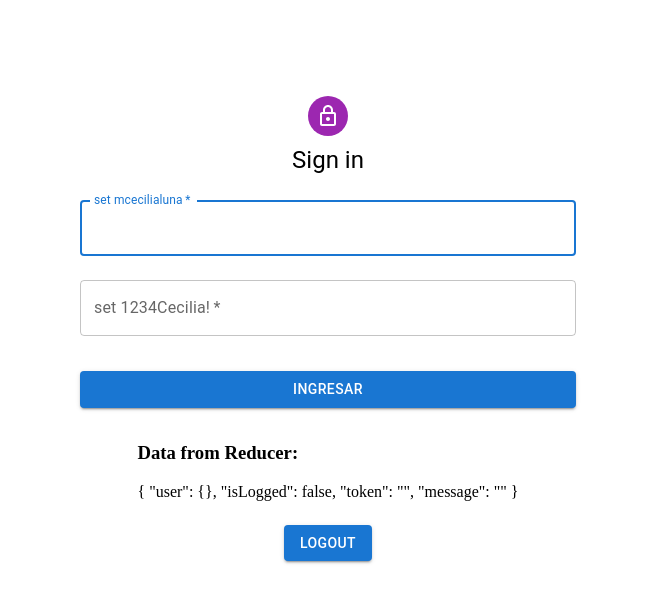
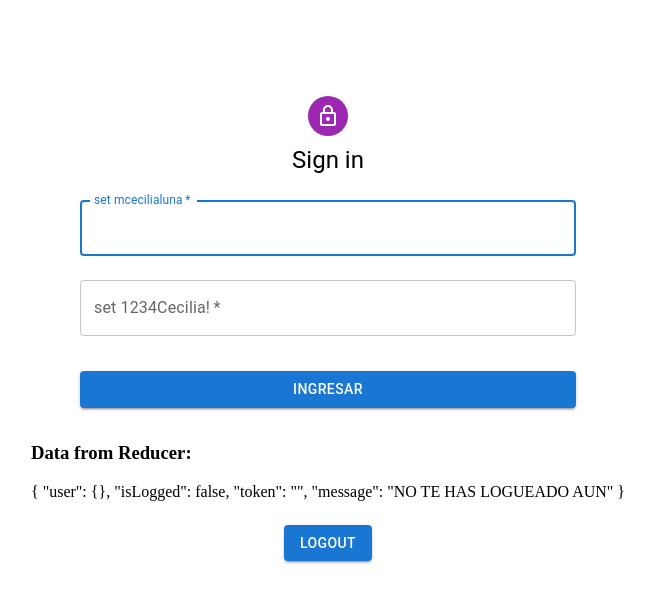
Before and after one commit to MCeciliaLuna/REACT-AVANZADO-RC-4, a React (Vite) app: page /products in a window 1280 px wide. Shown: the top 602 px of the page, without its empty margins (312-966 px from the left). Built offline with nearby package versions, Linux system fonts and the light colour scheme.

Commit message:
general layout ready

```diff
--- a/src/App.jsx
+++ b/src/App.jsx
@@ -1,9 +1,11 @@
-import { LoginPage } from "./pages/auth/LoginPage"
+import { AuthLayout } from "./layouts/AuthLayout"
+import { GeneralLayout } from "./layouts/GeneralLayout"
 
 function App() {
 
   return (
-    <LoginPage />
+    <AuthLayout />
+    // <GeneralLayout />
   )
 }
 
--- a/src/components/ui/navbar/NavBar.jsx
+++ b/src/components/ui/navbar/NavBar.jsx
@@ -1,4 +1,3 @@
-import * as React from "react";
 import Toolbar from "@mui/material/Toolbar";
 import Typography from "@mui/material/Typography";
 import IconButton from "@mui/material/IconButton";
@@ -6,18 +5,12 @@ import Badge from "@mui/material/Badge";
 import MenuIcon from "@mui/icons-material/Menu";
 import NotificationsIcon from "@mui/icons-material/Notifications";
 import LogoutIcon from '@mui/icons-material/Logout';
-
 import { AppBar } from "./AppBar";
-import { useContext } from "react";
-import { AuthContext } from "../../../contexts/AuthContext";
 
 
 
 
-export const NavBar = ({ toggleDrawer, open }) => {
-
-
-  const { state, logout } = useContext(AuthContext);
+export const NavBar = () => {
 
   return (
     <AppBar position="absolute" open={open}>
@@ -30,7 +23,7 @@ export const NavBar = ({ toggleDrawer, open }) => {
           edge="start"
           color="inherit"
           aria-label="open drawer"
-          onClick={toggleDrawer}
+          // onClick={toggleDrawer}
           sx={{
             marginRight: "36px",
             ...(open && { display: "none" }),
@@ -49,8 +42,8 @@ export const NavBar = ({ toggleDrawer, open }) => {
         </Typography>
 
 
-          <Typography variant="body1">{ state.user.username }</Typography>
-          <IconButton onClick={logout} color="inherit" style={{ marginLeft:10}}>
+          <Typography variant="body1"></Typography>
+          <IconButton color="inherit" style={{ marginLeft:10}}>
             <LogoutIcon />
           </IconButton>
 
--- a/src/layouts/AuthLayout.jsx
+++ b/src/layouts/AuthLayout.jsx
@@ -1,40 +1,120 @@
-import * as React from 'react';
-import CssBaseline from '@mui/material/CssBaseline';
-import Box from '@mui/material/Box';
-import Container from '@mui/material/Container';
-import { createTheme, ThemeProvider } from '@mui/material/styles';
-import { FooterLayout } from '../components/ui/FooterLayout';
-import { LoginPage } from '../pages/auth/LoginPage';
-import { Route, Routes } from 'react-router-dom';
-import RegisterPage from '../pages/auth/RegisterPage';
-const defaultTheme = createTheme();
+import Avatar from "@mui/material/Avatar";
+import Button from "@mui/material/Button";
+import TextField from "@mui/material/TextField";
+import Box from "@mui/material/Box";
+import LockOutlinedIcon from "@mui/icons-material/LockOutlined";
+import Typography from "@mui/material/Typography";
+import { FormHelperText } from "@mui/material";
+import styles from "../../styles.module.css";
+import { useReducer, useState } from "react";
+import { authReducer } from "../reducers/AuthReducer";
 
-export default function AuthLayout() {
+export const AuthLayout = () => {
+  const [formData, setFormData] = useState({});
 
+  const initialValues = {
+    user: {},
+    isLogged: false,
+    token: "",
+    message: "NO TE HAS LOGUEADO AUN",
+  };
+
+  const [state, dispatch] = useReducer(authReducer, initialValues);
+
+  const onChangeInput = (e) => {
+    const field = e.target.name;
+    const value = e.target.value;
+    setFormData({
+      ...formData,
+      [field]: value,
+    });
+  };
+
+  const handleSubmit = (e) => {
+    e.preventDefault();
+    console.log(formData);
+    if (
+      formData.username === "mcecilialuna" &&
+      formData.password === "1234Cecilia!"
+    ) {
+      dispatch({
+        type: "LOGIN",
+        payload: {
+          user: {
+            name: "Cecilia",
+            lastname: "Luna",
+            age: 26,
+          },
+          isLogged: true,
+          token: "1234Cecilia!",
+          msg: "Usuario LOGUEADO con éxito.",
+        },
+      });
+    }
+  };
+
+  const handleLogout = () => {
+    dispatch({
+      type: "LOGOUT",
+      payload: {
+        msg: "Usuario DESLOGUEADO con éxito.",
+      },
+    });
+  };
 
   return (
-    <ThemeProvider theme={defaultTheme}>
-      <Container component="main" maxWidth="xs">
-        <CssBaseline />
-        <Box
-          sx={{
-            marginTop: 8,
-            display: 'flex',
-            flexDirection: 'column',
-            alignItems: 'center',
-          }}
+    <div className={styles.form}>
+      <Avatar sx={{ m: 1, bgcolor: "secondary.main" }}>
+        <LockOutlinedIcon />
+      </Avatar>
+      <Typography component="h1" variant="h5">
+        Sign in
+      </Typography>
+      <Box component="form" onSubmit={handleSubmit} noValidate sx={{ mt: 1 }}>
+        <TextField
+          margin="normal"
+          required
+          fullWidth
+          id="username"
+          label="set mcecilialuna"
+          name="username"
+          autoComplete="username"
+          autoFocus
+          onChange={onChangeInput}
+        />
+        <TextField
+          margin="normal"
+          required
+          fullWidth
+          name="password"
+          label="set 1234Cecilia!"
+          type="password"
+          id="password"
+          autoComplete="current-password"
+          onChange={onChangeInput}
+        />
+
+        <FormHelperText
+          id="component-helper-text"
+          sx={{ color: "red" }}
+        ></FormHelperText>
+
+        <Button
+          type="submit"
+          fullWidth
+          variant="contained"
+          sx={{ mt: 3, mb: 2 }}
         >
-
-          <Routes>
-            <Route path='/login' element={<LoginPage />} />
-            <Route path='/register' element={<RegisterPage />} />
-          </Routes>
-
-
-
-        </Box>
-        <FooterLayout sx={{ mt: 8, mb: 4 }} />
-      </Container>
-    </ThemeProvider>
+          INGRESAR
+        </Button>
+      </Box>
+      <div>
+        <h3>Data from Reducer:</h3>
+        {JSON.stringify(state, null, 3)}
+      </div>
+      <Button onClick={handleLogout} variant="contained" sx={{ mt: 3, mb: 2 }}>
+        LOGOUT
+      </Button>
+    </div>
   );
-}
+};
--- a/src/layouts/GeneralLayout.jsx
+++ b/src/layouts/GeneralLayout.jsx
@@ -1,15 +1,10 @@
-import * as React from 'react';
 import { createTheme, ThemeProvider } from '@mui/material/styles';
 import CssBaseline from '@mui/material/CssBaseline';
 import Box from '@mui/material/Box';
-
 import Toolbar from '@mui/material/Toolbar';
 import Container from '@mui/material/Container';
 import { FooterLayout, SideBar } from '../components/ui';
 import { NavBar } from '../components/ui';
-import { useContext } from 'react';
-import { AuthContext } from '../contexts/AuthContext';
-import { Route, Routes } from 'react-router-dom';
 import { ProductsPage } from '../pages/products/ProductsPage';
 
 
@@ -18,25 +13,17 @@ const defaultTheme = createTheme();
 export function GeneralLayout() {
 
 
-    const [open, setOpen] = React.useState(true);
-    const { state, logout } = useContext(AuthContext);
-
-
-    const toggleDrawer = () => {
-        setOpen(!open);
-    };
-
   return (
     <ThemeProvider theme={defaultTheme}>
       <Box sx={{ display: 'flex' }}>
         <CssBaseline />
 
         <NavBar
-            toggleDrawer={toggleDrawer}
+            // toggleDrawer={toggleDrawer}
             open={open}
         />
         <SideBar
-            toggleDrawer={toggleDrawer}
+            // toggleDrawer={toggleDrawer}
             open={open}
         />
 
@@ -55,11 +42,11 @@ export function GeneralLayout() {
           <Toolbar />
           <Container maxWidth="lg" sx={{ mt: 4, mb: 4 }} >
 
-          <Routes>
+          {/* <Routes>
             <Route path='/products' element={<ProductsPage />} />
             <Route path='/users' element={<h1>USERS PAGE</h1>} />
             <Route path='/sales' element={<h1>SALES PAGE</h1>} />
-          </Routes>
+          </Routes> */}
 
           <FooterLayout sx={{ pt: 4 }} />
           </Container>
--- a/src/pages/auth/LoginPage.jsx
+++ b/src/pages/auth/LoginPage.jsx
@@ -16,7 +16,7 @@ export const LoginPage = () => {
     user: {},
     isLogged: false,
     token: "",
-    message: "",
+    message: "NO TE HAS LOGUEADO AUN",
   };
 
   const [state, dispatch] = useReducer(authReducer, initialValues);
@@ -47,7 +47,7 @@ export const LoginPage = () => {
           },
           isLogged: true,
           token: "1234Cecilia!",
-          msg: "Usuario logueado con éxito.",
+          msg: "Usuario LOGUEADO con éxito.",
         },
       });
     }
--- a/src/pages/products/ProductsPage.jsx
+++ b/src/pages/products/ProductsPage.jsx
@@ -1,34 +1,14 @@
-import React, { useContext, useEffect, useState } from 'react'
 import { DataGrid } from '@mui/x-data-grid';
 import { Avatar, Box, Grid, IconButton, Paper, Typography } from '@mui/material';
-
 import DriveFileRenameOutlineIcon from '@mui/icons-material/DriveFileRenameOutline';
 import DeleteOutlineIcon from '@mui/icons-material/DeleteOutline';
 import { Chip } from '@mui/material';
-import { ProductContext } from '../../contexts/ProductContext';
-// import { useNavigate } from 'react-router-dom';
 
 
 
 
 
 export const ProductsPage = () => {
-
-  const [pageSize, setPageSize] = useState(10);
-  const [page, setPage] = useState(0);
-  const { getAllProducts, state, isLoading } = useContext(ProductContext);
-  const [rowsData, setRowsData] = useState([]);
-//   const navigate = useNavigate();
-
-
-useEffect(() => {
- init();
-}, [])
-
-const init = async() => {
-    const data = await getAllProducts();
-    setRowsData(data);
-}
 
   const getButtonsActions = () => {
 
```
